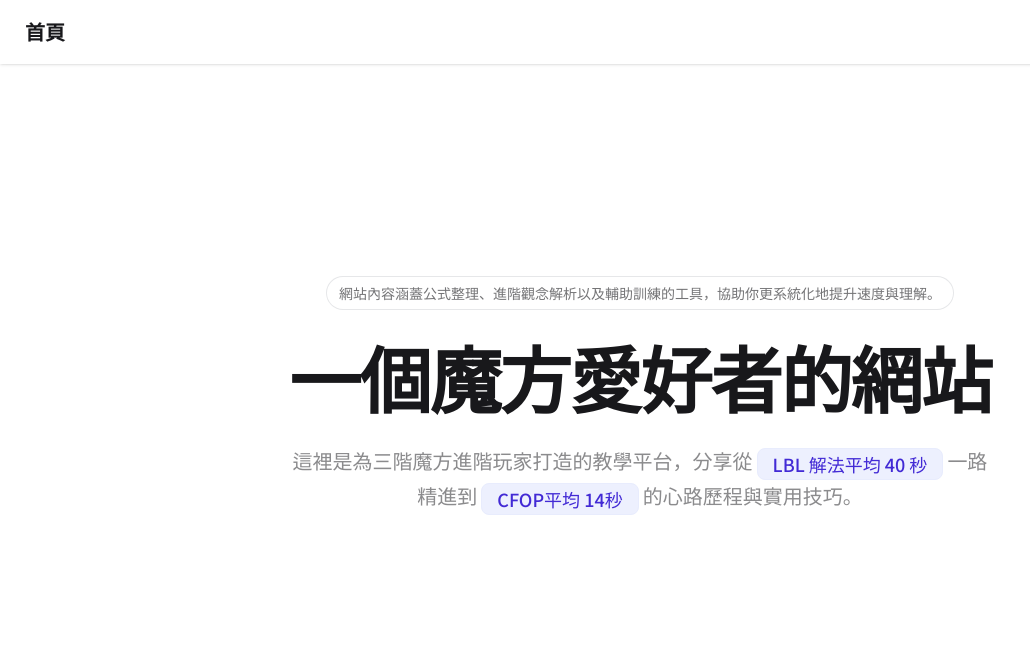
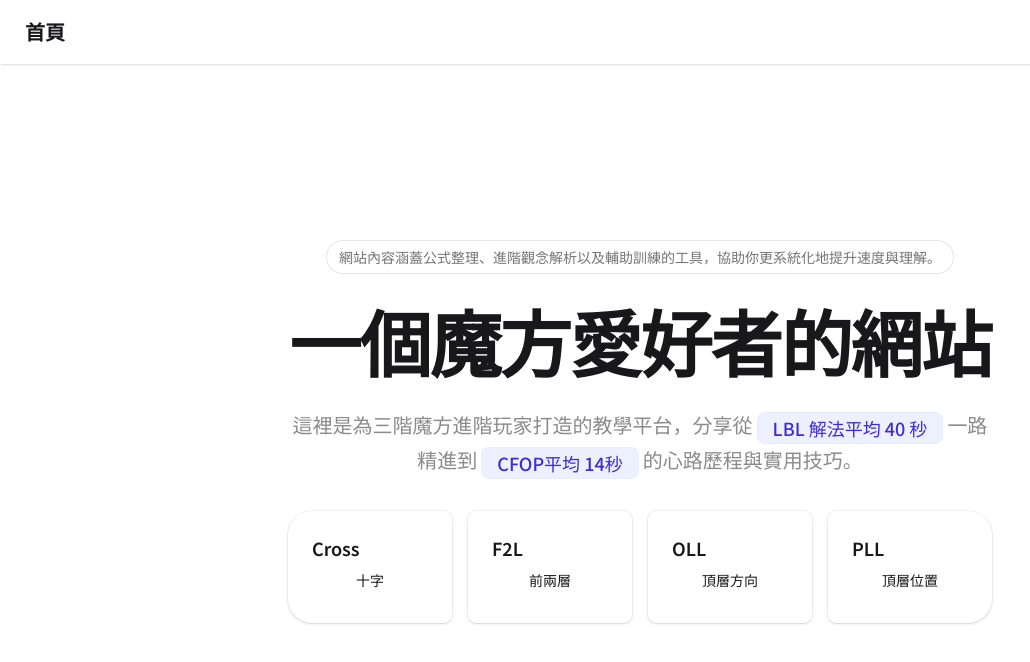
Before and after one commit to GaiaYang/cube-web, a Next.js app in the folder cube-web/: page / in a window 1280 px wide. Shown: the top 662 px of the page, without its empty margins (0-1030 px from the left). Built offline with nearby package versions, Linux system fonts and the light colour scheme.

Commit message:
首頁製作中

```diff
--- /dev/null
+++ b/cube-web/src/app/components/CTASection.tsx
@@ -0,0 +1,70 @@
+import cn from "@/utils/cn";
+import Link from "next/link";
+import React from "react";
+
+export default function CTASection() {
+  return (
+    <ul className="grid w-full gap-4 md:grid-cols-2 lg:grid-cols-4">
+      {ctas.map(_renderCta)}
+    </ul>
+  );
+}
+
+interface CTAItem {
+  title: string;
+  content: string;
+}
+
+function _renderCta(item: CTAItem, index: number) {
+  return (
+    <li key={index} className="relative lg:row-span-2">
+      <div
+        className={cn(
+          "card cursor-pointer",
+          "hover:bg-primary bg-base-100 hover:text-primary-content",
+          "ring-base-content/5 shadow-sm ring-1",
+          (function () {
+            switch (index) {
+              case 0:
+                return [
+                  "rounded-lg",
+                  "rounded-t-3xl md:rounded-t-lg",
+                  "md:rounded-tl-3xl",
+                  "lg:rounded-l-3xl",
+                ];
+              case 1:
+                return ["rounded-lg", "md:rounded-tr-3xl", "lg:rounded-tr-lg"];
+              case 2:
+                return ["rounded-lg", "md:rounded-bl-3xl", "lg:rounded-bl-lg"];
+              case 3:
+                return [
+                  "rounded-lg",
+                  "rounded-b-3xl md:rounded-b-lg",
+                  "md:rounded-br-3xl",
+                  "lg:rounded-r-3xl",
+                ];
+              default:
+                return "rounded-lg";
+            }
+          })(),
+        )}
+      >
+        <Link href="/" className="absolute inset-0 z-1">
+          <span className="sr-only">{item.title}</span>
+        </Link>
+        <div className="card-body">
+          <h2 className="card-title">{item.title}</h2>
+          <p>{item.content}</p>
+          <div className="card-actions justify-end"></div>
+        </div>
+      </div>
+    </li>
+  );
+}
+
+const ctas: CTAItem[] = [
+  { title: "Cross", content: "十字" },
+  { title: "F2L", content: "前兩層" },
+  { title: "OLL", content: "頂層方向" },
+  { title: "PLL", content: "頂層位置" },
+];
--- a/cube-web/src/app/page.tsx
+++ b/cube-web/src/app/page.tsx
@@ -4,6 +4,7 @@ import cn from "@/utils/cn";
 
 import BasicLayout from "@/components/layout/Basic";
 import FullHeightLayout from "@/components/layout/FullHeight";
+import CTASection from "./components/CTASection";
 
 export default function Home() {
   return (
@@ -30,7 +31,7 @@ export default function Home() {
             <Highlight>CFOP平均 14秒</Highlight>
             <span>的心路歷程與實用技巧。</span>
           </p>
-          <div className="mt-10 flex items-center justify-center gap-x-6"></div>
+          <CTASection />
         </main>
       </BasicLayout>
     </FullHeightLayout>
```
